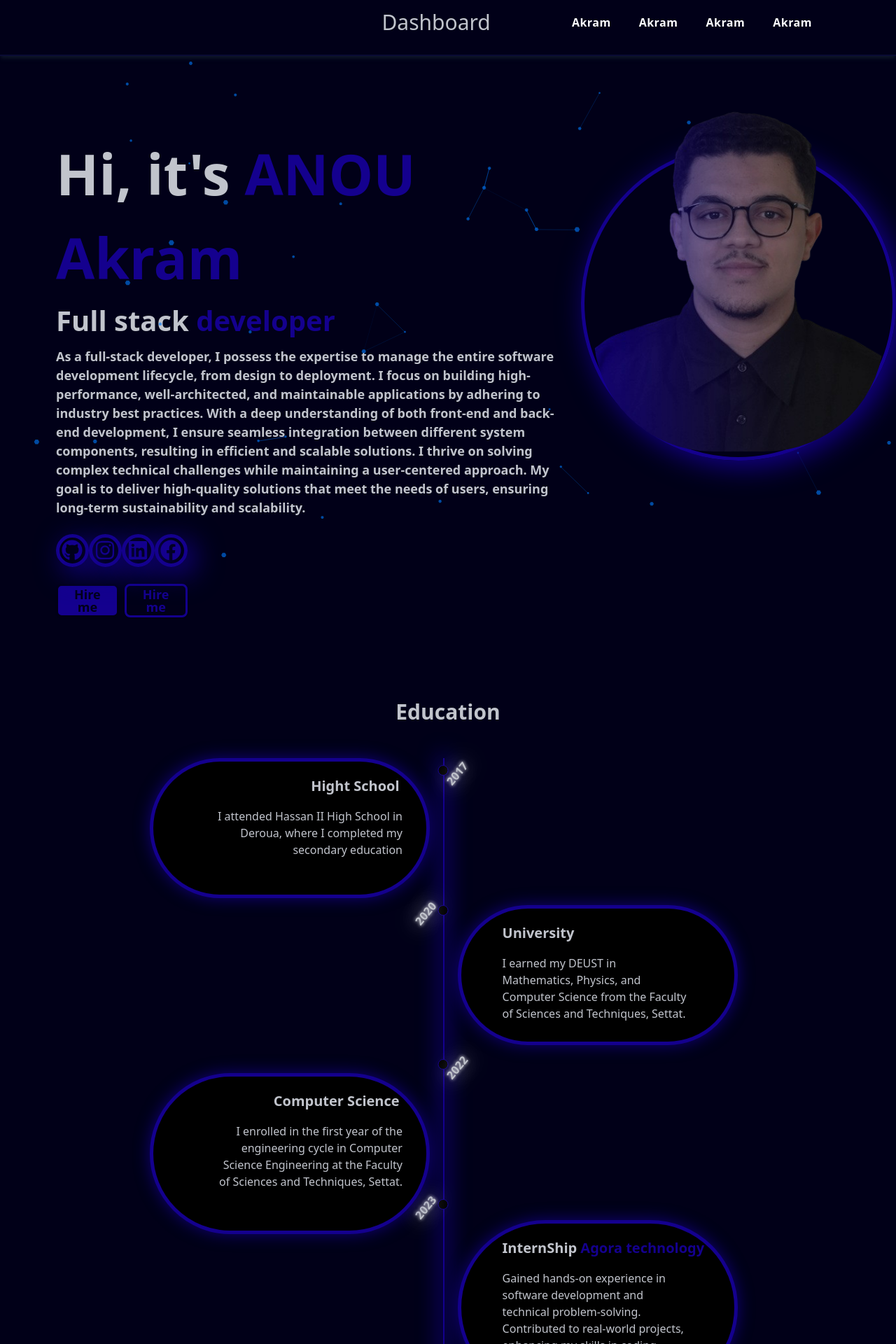
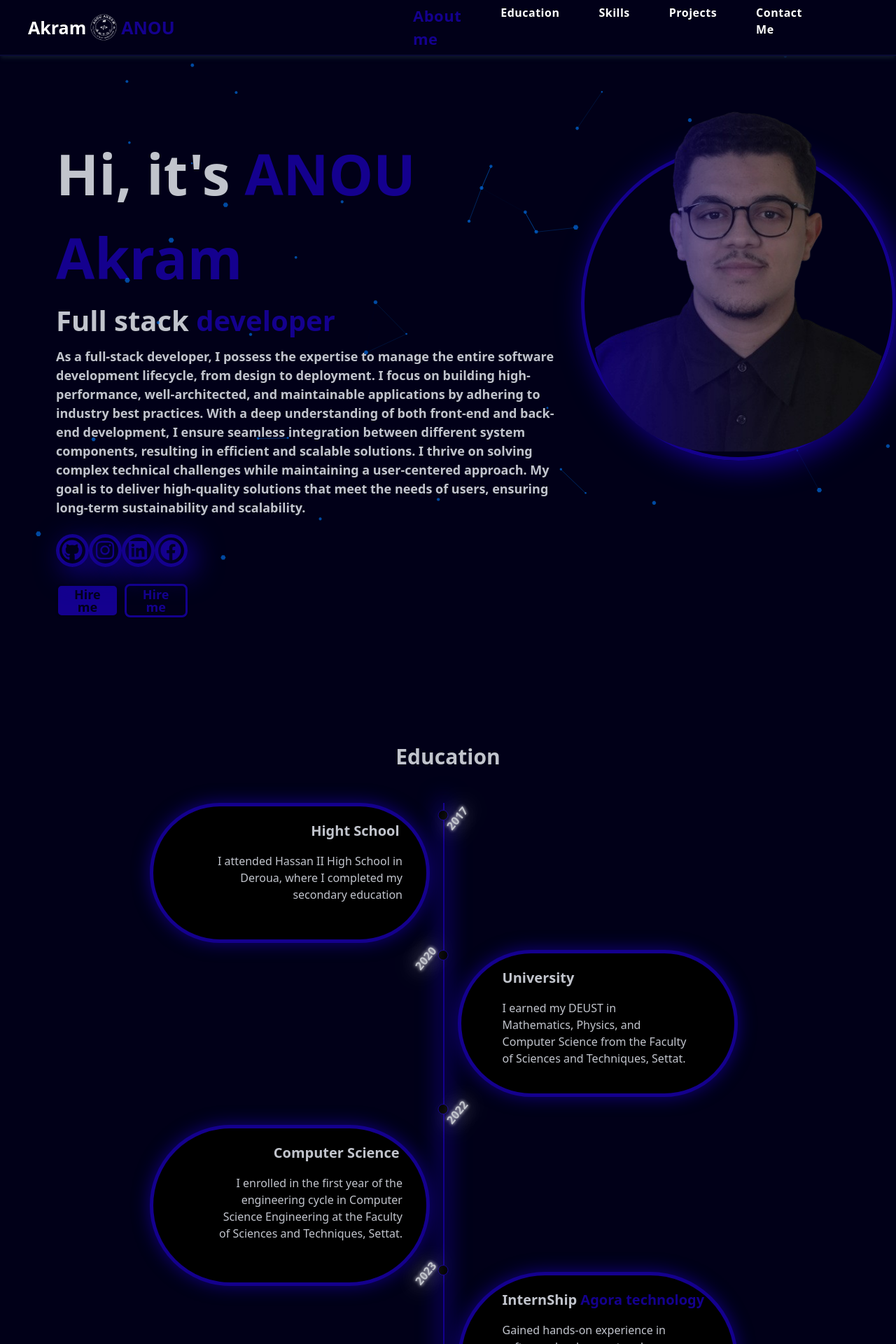
Before and after one commit to AkramAn2002/myPortFolio, a React (Vite) app: page / in a window 1280 px wide. Shown: the top 1920 px of the page at 70% size. Built offline with nearby package versions, Linux system fonts and the light colour scheme.

Commit message:
Message décrivant vos modifications

```diff
--- a/src/components/EducationContainer.jsx
+++ b/src/components/EducationContainer.jsx
@@ -6,7 +6,7 @@ import EndPage from "./EndPage";
 const EducationContainer = () => {
   return (
     <div className="flex items-center justify-start sm:ml-[10%] md:ml-[10%] ml-[2%] lg:justify-center lg:ml-[4.5%]  w-[90%] absolute">
-      <div className="flex items-center h-[160vh] w-[2px] bg-[#14008e] shadow-custom-2.5px border-[#14008e] sm:ml-20 lg:ml-0">
+      <div className="flex items-center  sm400:h-[170vh] h-[190vh]  w-[2px] bg-[#14008e] shadow-custom-2.5px border-[#14008e] sm:ml-20 lg:ml-0">
         <DateContainer
           date="2017"
           postionTop="lg:top-[10px]  top-3"
@@ -24,12 +24,12 @@ const EducationContainer = () => {
         />
         <DateContainer
           date="2023"
-          postionTop="lg:top-[630px] top-[690px]"
+          postionTop="lg:top-[660px] top-[750px]"
           margin="lg:ml-[-25px] ml-5"
         />
         <DateContainer
           date="2024"
-          postionTop="lg:top-[920px] top-[983px]"
+          postionTop="lg:top-[930px] top-[1100px]"
           margin="ml-5"
         />
       </div>
@@ -61,7 +61,7 @@ const EducationContainer = () => {
                 info={
                   " I earned my DEUST in Mathematics, Physics, and Computer Science from the Faculty of Sciences and Techniques, Settat."
                 }
-                height={"h-[200px] p-1"}
+                height={"h-[210px] p-1"}
                 maxWidth={"max-w-[70%]"}
               />
             </div>
@@ -73,7 +73,7 @@ const EducationContainer = () => {
                 info={
                   "I enrolled in the first year of the engineering cycle in Computer Science Engineering at the Faculty of Sciences and Techniques, Settat."
                 }
-                height={"h-[230px] p-1 "}
+                height={"h-[250px] sm:h-[230px] md:h-[230px] lg:h-[230px] p-1 "}
                 position1={"lg:text-end lg:ml-[85px] text-start ml-11"}
                 maxWidth={"max-w-[70%]"}
               />
@@ -89,7 +89,9 @@ const EducationContainer = () => {
                 info={
                   " Gained hands-on experience in software development and technical problem-solving. Contributed to real-world projects, enhancing my skills in coding, teamwork, and project management."
                 }
-                height={"h-[295px] lg:h-[250px] md:h-[250px] sm:h-[250px] p-1"}
+                height={
+                  "h-[330px] sm400:h-[300px] lg:h-[250px] md:h-[250px] sm:h-[250px] p-1"
+                }
                 maxWidth={"max-w-[70%]"}
               />
             </div>
@@ -102,7 +104,9 @@ const EducationContainer = () => {
                 info={
                   "Developed 'BlueBooks' a Laravel 10 and DaisyUI-based web application with two interfaces: one for clients and one for accountants"
                 }
-                height={"h-[250px] p-1"}
+                height={
+                  "h-[320px] sm400:h-[250px] sm:h-[250px] md:h-[250px] lg:h-[250px] p-1"
+                }
                 position1={"lg:text-end lg:ml-[85px] text-start ml-11"}
                 maxWidth={"max-w-[70%]"}
               />
--- a/src/components/Input.jsx
+++ b/src/components/Input.jsx
@@ -2,7 +2,6 @@ import React, { useState } from "react";
 import { InputText } from "primereact/inputtext";
 import { InputNumber } from "primereact/inputnumber";
 import { FloatLabel } from "primereact/floatlabel";
-import { classNames } from "primereact/utils";
 
 const Input = ({ value, label, icon, onChange, name }) => {
   const [padding, setPadding] = useState(5);
--- a/src/components/NavBar.jsx
+++ b/src/components/NavBar.jsx
@@ -1,40 +1,139 @@
-import { FaAlignLeft } from "react-icons/fa";
+import { useRef, useState } from "react";
+import { FaCode } from "react-icons/fa";
+import logoAkram from "../assets/akramLOGO.png";
+
 const NavBar = () => {
+  const [clickRotation, setClickRotation] = useState(false);
+
+  const linksContainerRef = useRef(null);
+  const linksRef = useRef(null);
+  const [activeLinkId, setActiveLinkId] = useState(0);
+  const [position, setPosition] = useState(0);
+  const [positionne, setPositionne] = useState(0);
+  // const headerHeight = 0; // Hauteur de la navbar fixe (en pixels)
+
+  const handleToggleDropdown = (e) => {
+    e.preventDefault();
+    setClickRotation(!clickRotation);
+  };
+
+  const handleSmoothScroll = (id) => {
+    const element = document.getElementById(id);
+    const headerHeight = 80; // Hauteur de la navbar fixe
+
+    if (element) {
+      // Calculer la position actuelle du défilement
+      const newPosition = element.offsetTop - headerHeight; // offsetTop donne la distance du haut de la page
+      setPosition(newPosition); // Met à jour la position
+      console.log("positionne" + positionne);
+      console.log("position" + position);
+
+      // Effectuer le défilement
+      window.scrollTo({
+        top: newPosition,
+        behavior: "smooth",
+      });
+
+      setClickRotation(false); // Ferme le menu mobile après le clic
+    }
+  };
+
+  const linkStyles = {
+    height: clickRotation
+      ? `${linksRef.current?.getBoundingClientRect().height}px`
+      : "0px",
+    overflow: "hidden",
+    transition: "height 0.5s ease",
+  };
+
   return (
-    <>
-      <nav
-        className={`bg-[#010018] h-20  overflow-hidden transition-all duration-500 z-[98] fixed top-0 left-0 right-0 border-b-2 border-[#0c0e3ad4] shadow-md shadow-slate-900`}
+    <nav className="bg-[#010018] h-20 fixed top-0 left-0 right-0 border-b-2 border-[#0c0e3ad4] shadow-md shadow-slate-900 z-[98]">
+      <div className="navbar flex justify-between items-center h-full px-4">
+        {/* Logo ou titre */}
+        <div className="navbar-start text-white text-xl font-bold ml-6 sm:!text-[15px] md:!text-[15px] lg:!text-[25px] !text-[18px]">
+          Akram{" "}
+          <img src={logoAkram} alt="" width={60} className="lg:w-[50px]" />
+          <span className=" text-[#14008e]">ANOU</span>
+        </div>
+
+        {/* Menu principal */}
+        <div className="navbar-end pr-3 lg:flex lg:mr-8 navbarend">
+          {/* Menu Desktop */}
+          <ul className="hidden lg:flex flex-row gap-4">
+            {[
+              { id: 0, page: "About me" },
+              { id: 1, page: "Education" },
+              { id: 2, page: "Skills" },
+              { id: 3, page: "Projects" },
+              { id: 4, page: "Contact Me" },
+            ].map(
+              ({ page, id }) => (
+                console.log("id", id),
+                (
+                  <li key={id} onClick={() => setActiveLinkId(id)}>
+                    <a
+                      href={`#${page}`}
+                      className={`nav-link text-white hover:text-[#14008e] transition-all duration-300 ${
+                        id === activeLinkId ? "!text-[#14008e] text-[22px]" : ""
+                      }`}
+                      onClick={() => {
+                        handleSmoothScroll(page);
+                        setActiveLinkId(id);
+                        // Met à jour le lien actif
+                      }}
                     >
-        <div className="navbar align-element duration-500 ">
-          <div className="navbar-start">
-            <button className="text-blue-500 bg-transparent ml-6 text-2xl mt-2 lg:z-[99]"></button>
-            {/* dRopDown */}
-          </div>
-          <div className="navbar-center lg:flex">
-            <p className="text-3xl">Dashboard</p>
-          </div>
-          <div className="navbar-end  pr-3 lg:flex lg:mr-8 navbarend">
-            <ul className="hidden lg:flex flex-row gap-0">
-              <li>
-                <a href="">Akram</a>
+                      {page}
+                    </a>
                   </li>
-              <li>
-                <a href="">Akram</a>
-              </li>
-              <li>
-                <a href="">Akram</a>
-              </li>
-              <li>
-                <a href="">Akram</a>
-              </li>
+                )
+              )
+            )}
           </ul>
-            <button className="text-blue-500 bg-transparent ml-6 text-2xl mt-2 lg:z-[99] opacity-100 lg:opacity-0">
-              <FaAlignLeft />
+
+          {/* Bouton menu mobile */}
+          <button
+            onClick={handleToggleDropdown}
+            className={`text-[#14008e] bg-transparent ml-6 text-3xl mt-2 lg:opacity-0 transition-transform ${
+              clickRotation ? "rotate-90" : ""
+            }`}
+            aria-label="Toggle navigation menu"
+          >
+            <FaCode />
           </button>
         </div>
       </div>
+
+      {/* Menu Mobile */}
+      <div
+        className="lg:hidden bg-[#010018] links-container"
+        ref={linksContainerRef}
+        style={linkStyles}
+      >
+        <ul className="links flex flex-col gap-4 px-6 py-4" ref={linksRef}>
+          {[
+            { id: 1, page: "About me" },
+            { id: 2, page: "Education" },
+            { id: 3, page: "Skills" },
+            { id: 4, page: "Projects" },
+            { id: 5, page: "Contact Me" },
+          ].map(({ page, id }, index) => (
+            <li key={id}>
+              <a
+                href={`#${page}`}
+                className="nav-link text-white hover:text-[#14008e] transition-all duration-300"
+                onClick={() => {
+                  handleSmoothScroll(page);
+                  setActiveLinkId(id);
+                  // Met à jour le lien actif
+                }}
+              >
+                {page}
+              </a>
+            </li>
+          ))}
+        </ul>
+      </div>
     </nav>
-    </>
   );
 };
 
--- a/src/index.css
+++ b/src/index.css
@@ -8,7 +8,9 @@
   margin: 0 20px;
   position: relative;
 }
-
+html {
+  scroll-behavior: smooth;
+}
 .navbarend ul li a {
   display: inline-block;
   text-decoration: none;
--- a/src/pages/ContactPage.jsx
+++ b/src/pages/ContactPage.jsx
@@ -48,7 +48,7 @@ const ContactPage = () => {
   };
   const toast = useRef(null);
   return (
-    <div className="relative mt-20">
+    <div className="relative mt-20" id="Contact Me">
       <Toast ref={toast} />
       {/* Make parent div relative for absolute positioning of background */}
       <h1 className="text-center mb-20 font-bold text-[30px] sm:text-[35px] md:text-[40px] lg:text-[45px] ">
--- a/src/pages/EducationPage.jsx
+++ b/src/pages/EducationPage.jsx
@@ -3,7 +3,7 @@ import { EducationContainer } from "../components";
 
 const EducationPage = () => {
   return (
-    <div className="mt-28 h-screen">
+    <div className="mt-44 h-screen" id="Education">
       <h1 className="text-center mb-11 font-bold text-[30px]">Education</h1>
       <EducationContainer />
     </div>
--- a/src/pages/HomePage.jsx
+++ b/src/pages/HomePage.jsx
@@ -35,7 +35,7 @@ const HomePage = () => {
   }, []);
 
   return (
-    <div className="h-auto">
+    <div className="h-auto" id="About me">
       <Particles
         id="tsparticles"
         init={particlesInit}
--- a/src/pages/MyProjects.jsx
+++ b/src/pages/MyProjects.jsx
@@ -4,7 +4,7 @@ import { Projects } from "../components";
 import img1 from "../assets/imagesProject/Jobster.png";
 const MyProjects = () => {
   return (
-    <div className="relative mt-20">
+    <div className="relative mt-20" id="Projects">
       {/* Make parent div relative for absolute positioning of background */}
       <h1 className="text-center mb-11 font-bold text-[30px]">My Projects</h1>
       <div className="flex items-center justify-center">
--- a/src/pages/Skills.jsx
+++ b/src/pages/Skills.jsx
@@ -16,8 +16,11 @@ import laravel from "../assets/images/sklisImages/laravel10.png";
 
 const Skills = () => {
   return (
-    <div className="flex flex-col items-center justify-center lg:mt-[620px] md:mt-[620px] sm:mt-[620px] mt-[650px] ">
-      <h1 className="text-center mb-8 font-bold text-[30px]">Skills</h1>
+    <div
+      className="flex flex-col items-center justify-center lg:mt-[700px] md:mt-[700px] sm:mt-[700px] mt-[780px] "
+      id="Skills"
+    >
+      <h1 className="text-center mb-14 font-bold text-[30px]">Skills</h1>
 
       <div className="grid lg:grid-row-[1fr_1fr] w-[100%] gap-14">
         <div className="flex items-center justify-center">
--- a/tailwind.config.js
+++ b/tailwind.config.js
@@ -3,6 +3,9 @@ export default {
   content: ["./index.html", "./src/**/*.{js,ts,jsx,tsx}"],
   theme: {
     extend: {
+      screens: {
+        sm400: "400px", // Ajoute un point de rupture personnalisé à 400px
+      },
       boxShadow: {
         "custom-2px": "8px 8px 40px #14008e",
         "custom-3px": "20px 20px 50px #14008e",
```
Also changed, not shown: src/assets/akramLOGO.png (added). Lines whose indentation alone changed are shown as unchanged.
